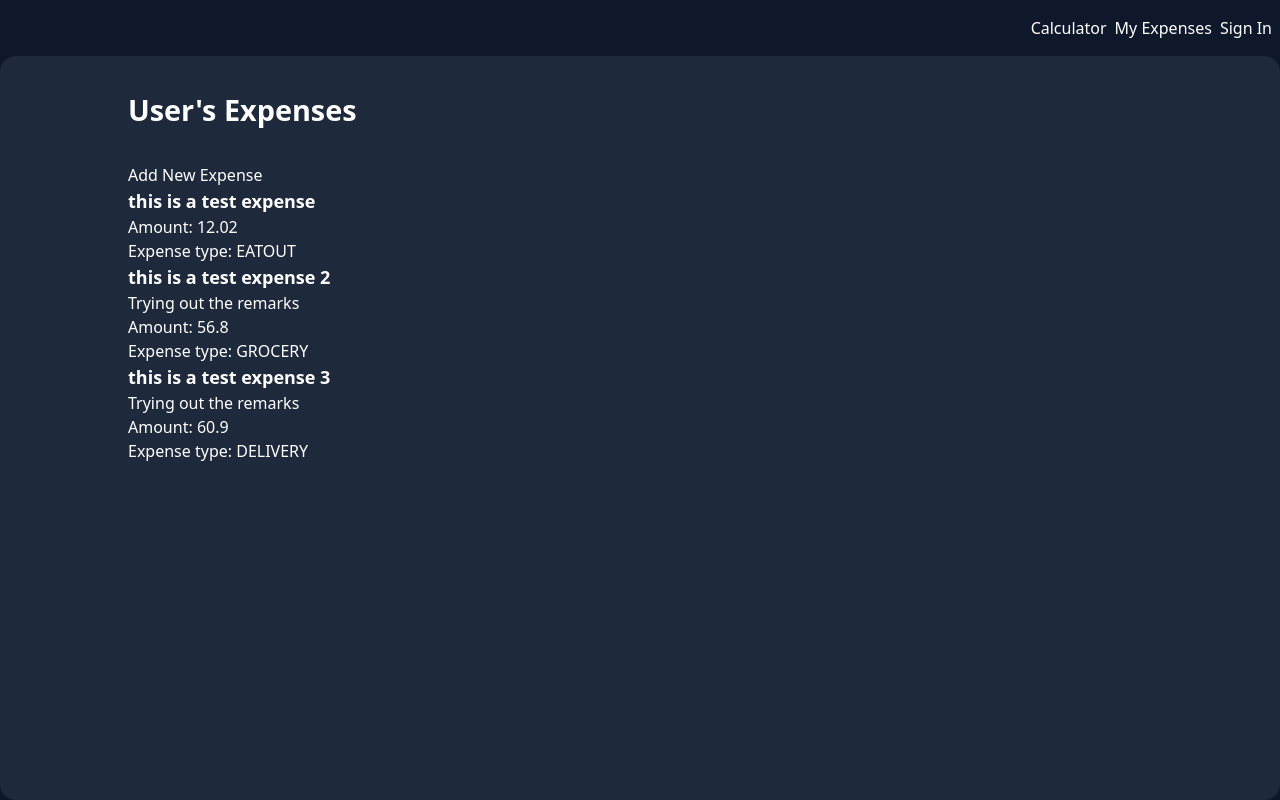
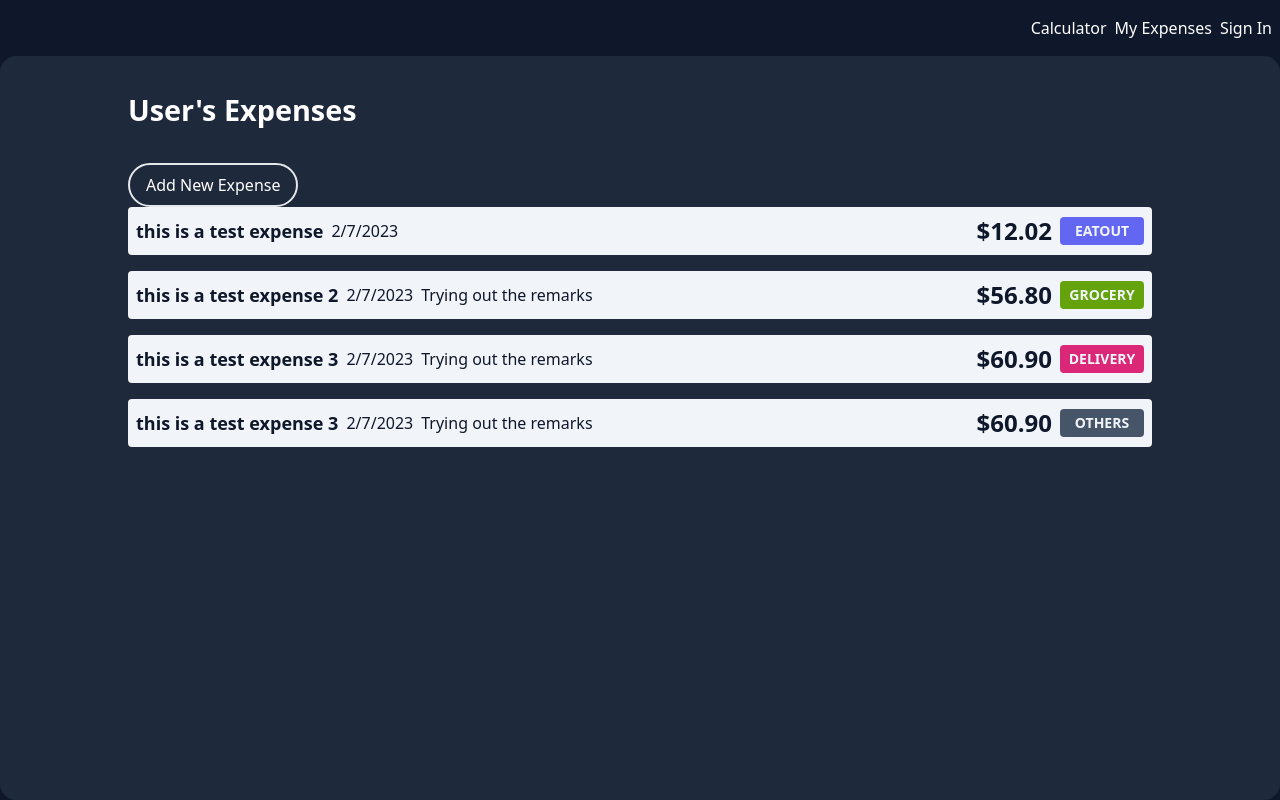
Before and after one commit to charmainelhm/chowbread-frontend, a React (Create React App) app: page /expenses in a window 1280 px wide. Built offline with nearby package versions, Linux system fonts and the light colour scheme; the HTML template or start-up script is replaced by a standard one.

Commit message:
Add styling to expense item

```diff
--- a/src/components/Expense.js
+++ b/src/components/Expense.js
@@ -1,10 +1,22 @@
-const Expense = ({ expense, key }) => {
+import "../index.css";
+
+const formatter = new Intl.NumberFormat("en-SG", {
+  style: "currency",
+  currency: "SGD",
+});
+
+const Expense = ({ expense }) => {
+  const date = new Date(expense.createdAt);
+
   return (
-    <div key={key}>
+    <div className="bg-slate-100 text-slate-900 p-2 mb-4 rounded flex items-center gap-x-2">
       <h2>{expense.description}</h2>
+      <p>{date.toLocaleDateString()}</p>
       <p>{expense.remarks}</p>
-      <p>Amount: {expense.amount}</p>
-      <p>Expense type: {expense.type}</p>
+      <p className="ml-auto text-2xl font-bold">
+        {formatter.format(expense.amount)}
+      </p>
+      <p className={`tag ${expense.type}`}>{expense.type}</p>
     </div>
   );
 };
--- a/src/index.css
+++ b/src/index.css
@@ -48,4 +48,23 @@
   .btn-solid {
     @apply bg-indigo-300 text-slate-800;
   }
+
+  .btn-outline {
+    @apply border-2;
+  }
+
+  .tag {
+    @apply bg-indigo-500 w-1/12 py-1 text-center text-sm font-semibold text-slate-100 rounded;
+  }
+  .DELIVERY {
+    @apply bg-pink-600;
+  }
+
+  .GROCERY {
+    @apply bg-lime-600;
+  }
+
+  .OTHERS {
+    @apply bg-slate-600;
+  }
 }
--- a/src/pages/ExpenseList.js
+++ b/src/pages/ExpenseList.js
@@ -23,6 +23,13 @@ const data = [
     type: "DELIVERY",
     createdAt: "2023-02-07T01:55:18.222Z",
   },
+  {
+    description: "this is a test expense 3",
+    remarks: "Trying out the remarks",
+    amount: 60.9,
+    type: "OTHERS",
+    createdAt: "2023-02-07T01:55:18.222Z",
+  },
 ];
 const ExpenseList = () => {
   const { currentUser } = useSelector((state) => state.user);
@@ -34,7 +41,7 @@ const ExpenseList = () => {
       <h1 className="my-8">
         {currentUser ? `${currentUser.firstName}` : "User"}'s Expenses
       </h1>
-      <button>Add New Expense</button>
+      <button className="btn btn-outline">Add New Expense</button>
       <div>{expenseArr}</div>
     </div>
   );
```
